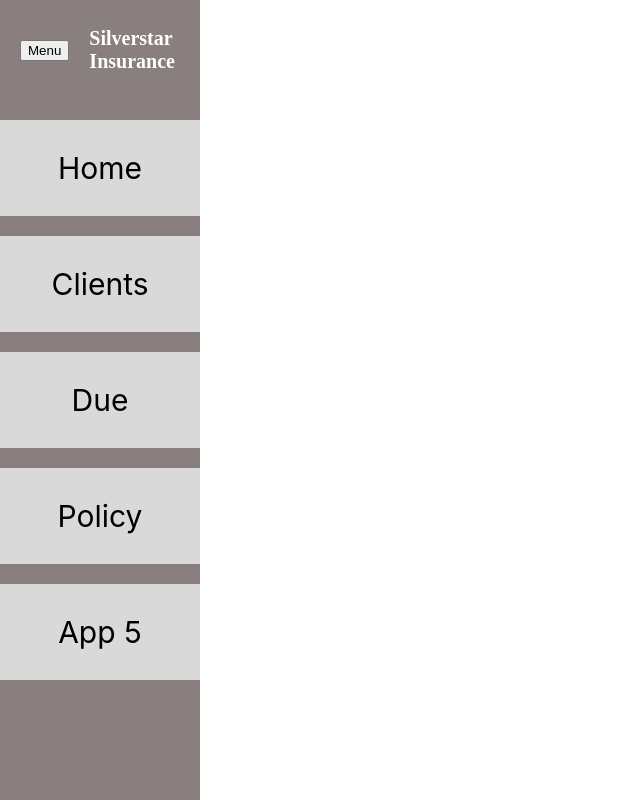
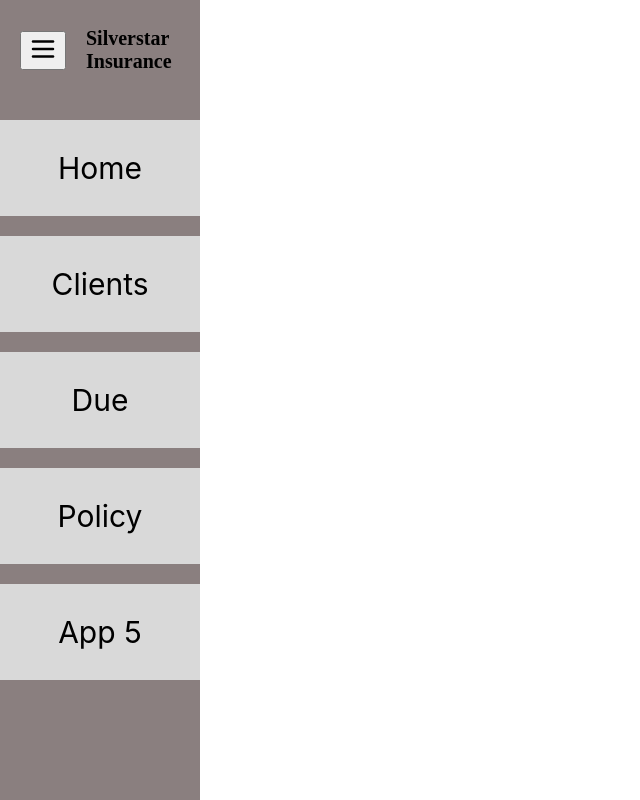
Before and after one commit to WNTERFX/insurance-client-page, a React (Create React App) app: page / in a window 1280 px wide. Shown: the whole page, without its empty margins (0-640 px from the left). Built offline with nearby package versions, Linux system fonts and the light colour scheme.

Commit message:
Changed to Burger Icon

```diff
--- a/package.json
+++ b/package.json
@@ -9,6 +9,7 @@
     "@testing-library/react": "^16.3.0",
     "@testing-library/user-event": "^13.5.0",
     "gh-pages": "^6.3.0",
+    "lucide-react": "^0.488.0",
     "react": "^19.1.0",
     "react-dom": "^19.1.0",
     "react-scripts": "5.0.1",
--- a/src/NavBar.js
+++ b/src/NavBar.js
@@ -1,10 +1,15 @@
+
+import {Menu, x} from 'lucide-react';
+import { useState } from "react";
+export default function NavBar() {
 
 
-export default function NavBar() {
   return (
   <div className="nav-bar">
     <div className="logo-bar">
-    <input type="button" className="nav-bar-button" value="Menu" />
+    <button className="nav-bar-button" >
+      <Menu className="nav-bar-icon" size={30} color="black" />
+    </button>
     <h1 className="logo">Silverstar Insurance</h1>
     </div>
     <div className="side-bar">
--- a/src/styles.css
+++ b/src/styles.css
@@ -15,7 +15,6 @@ body {
 .nav-bar {
    position: fixed;
    background-color: #8A7F7F;
-   color: white;
    height: 100%;
    width: 200px;
 }
@@ -37,6 +36,7 @@ body {
 
 .nav-bar .nav-bar-buttoninput {
    padding: 20px;
+   background-color: None;
 
 }
 
```
Also changed, not shown: 1 other file (tests, documents, lock files or other folders).
